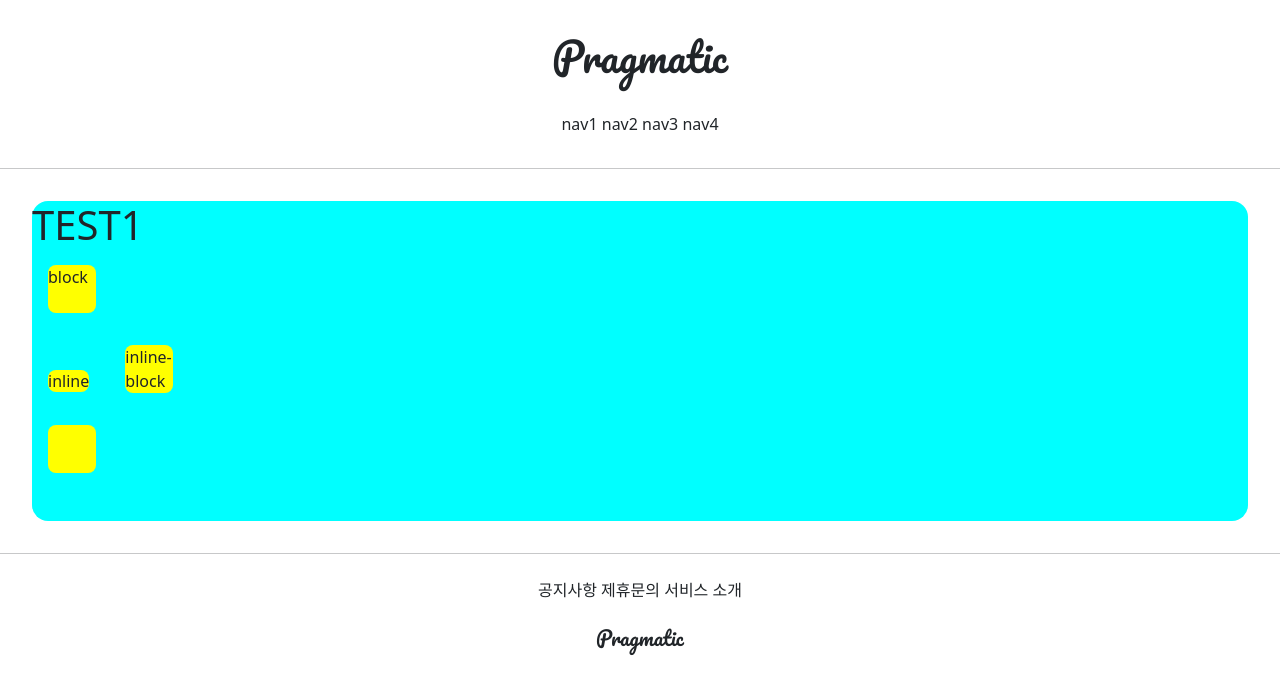
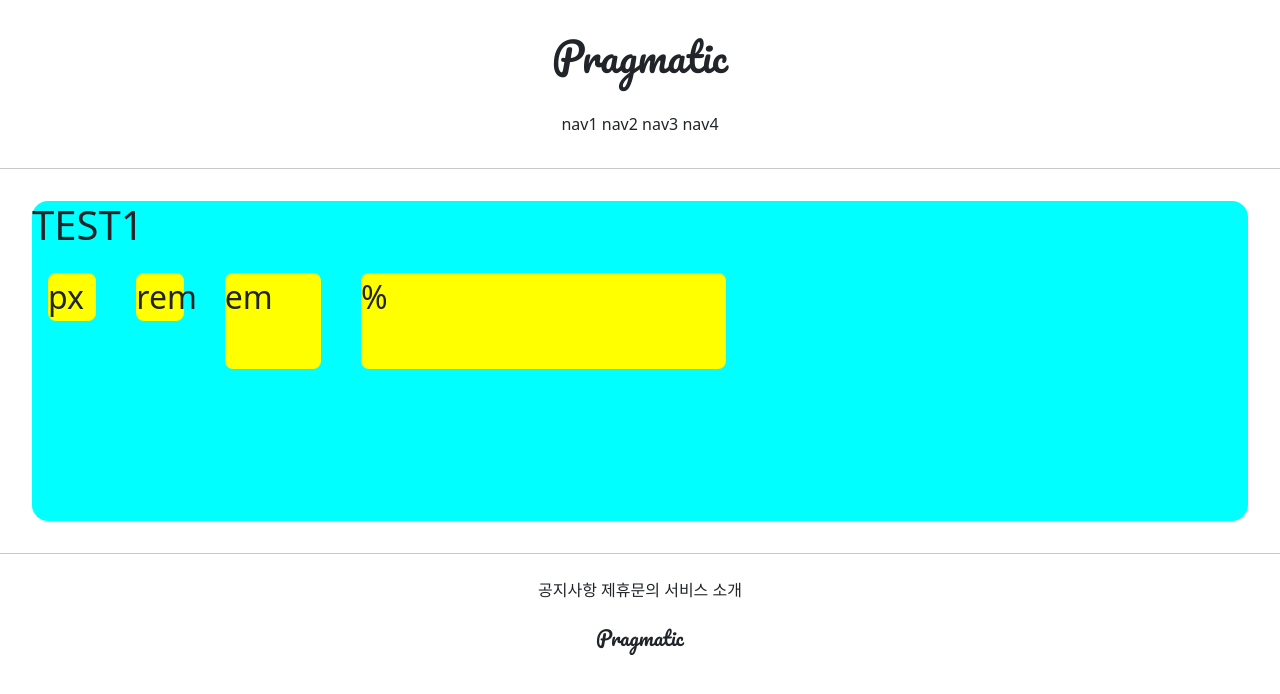
Before and after one commit to lapera00/gis_3ban_1, a Django app: page /accounts/hello_world/ in a window 1280 px wide. Shown: the top 694 px of the page. Run offline with Django 3.2, Linux system fonts and the light colour scheme; parts of the project's set-up code (start-up, migrations or seed data) failed here and were passed over.

Commit message:
7/7 3ban class commit 3

```diff
--- a/accountapp/templates/accountapp/hello_world.html
+++ b/accountapp/templates/accountapp/hello_world.html
@@ -9,17 +9,17 @@
             height: 48px;
             width : 48px;
             border-radius: .5rem;
+            display : inline-block
         }
     </style>
 
-    <div style="height: 20rem; background-color: aqua; margin: 2rem; border-radius: 1rem">
+    <div style="height: 20rem; background-color: aqua; margin: 2rem; border-radius: 1rem; font-size: 2rem">
         <h1>TEST1</h1>
 
-    <div class = "testing" style="display : block">block</div>
-    <div class = "testing" style="display : inline">inline</div>
-    <div class = "testing" style="display : none">none</div>
-    <div class = "testing" style="display : inline-block">inline-block</div>
-    <div class = "testing" > </div>
+    <div class = "testing" style="height: 48px; width: 48px">px</div>
+    <div class = "testing" style="height: 3rem; width: 3rem">rem</div>
+    <div class = "testing" style="height: 3em; width: 3em">em</div>
+    <div class = "testing" style="height: 30%; width: 30%">%</div>
 
     </div>
 
```
